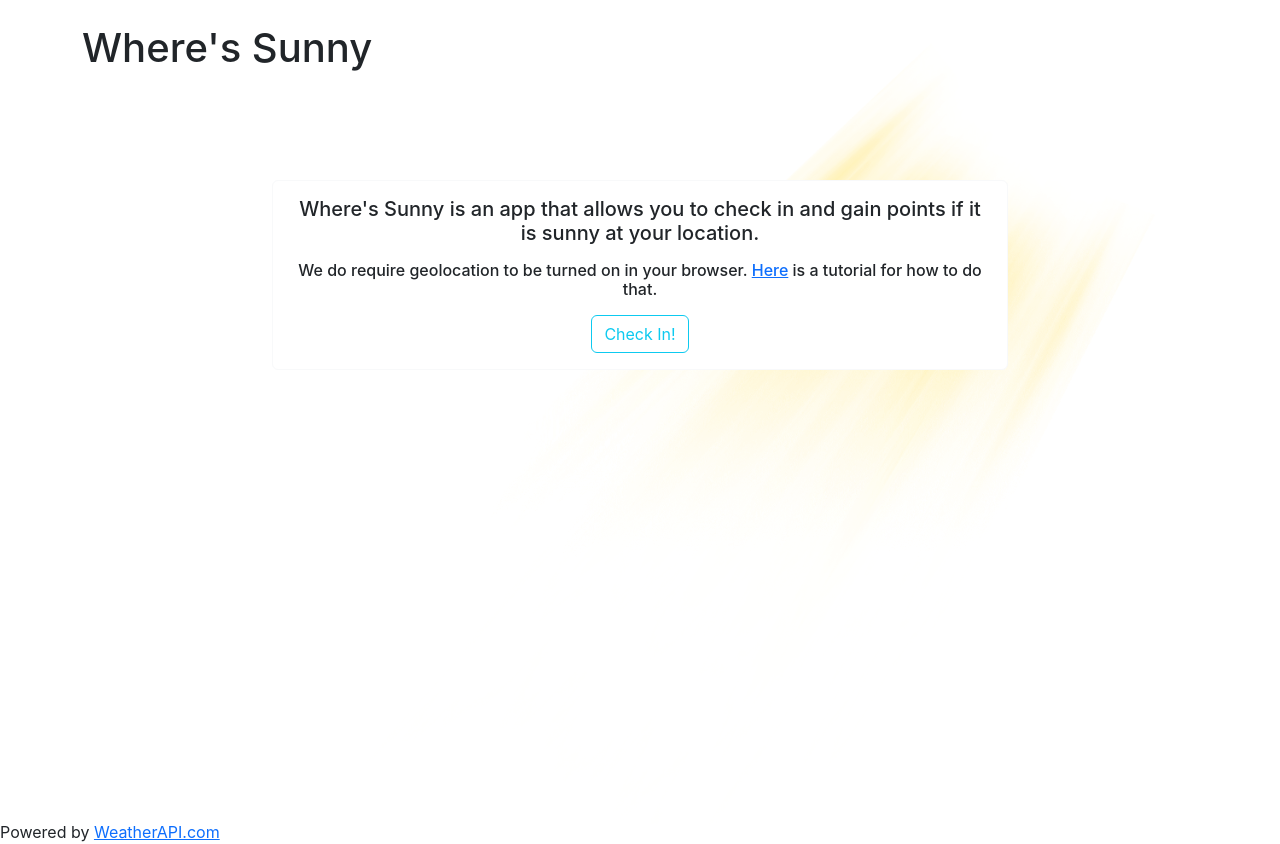
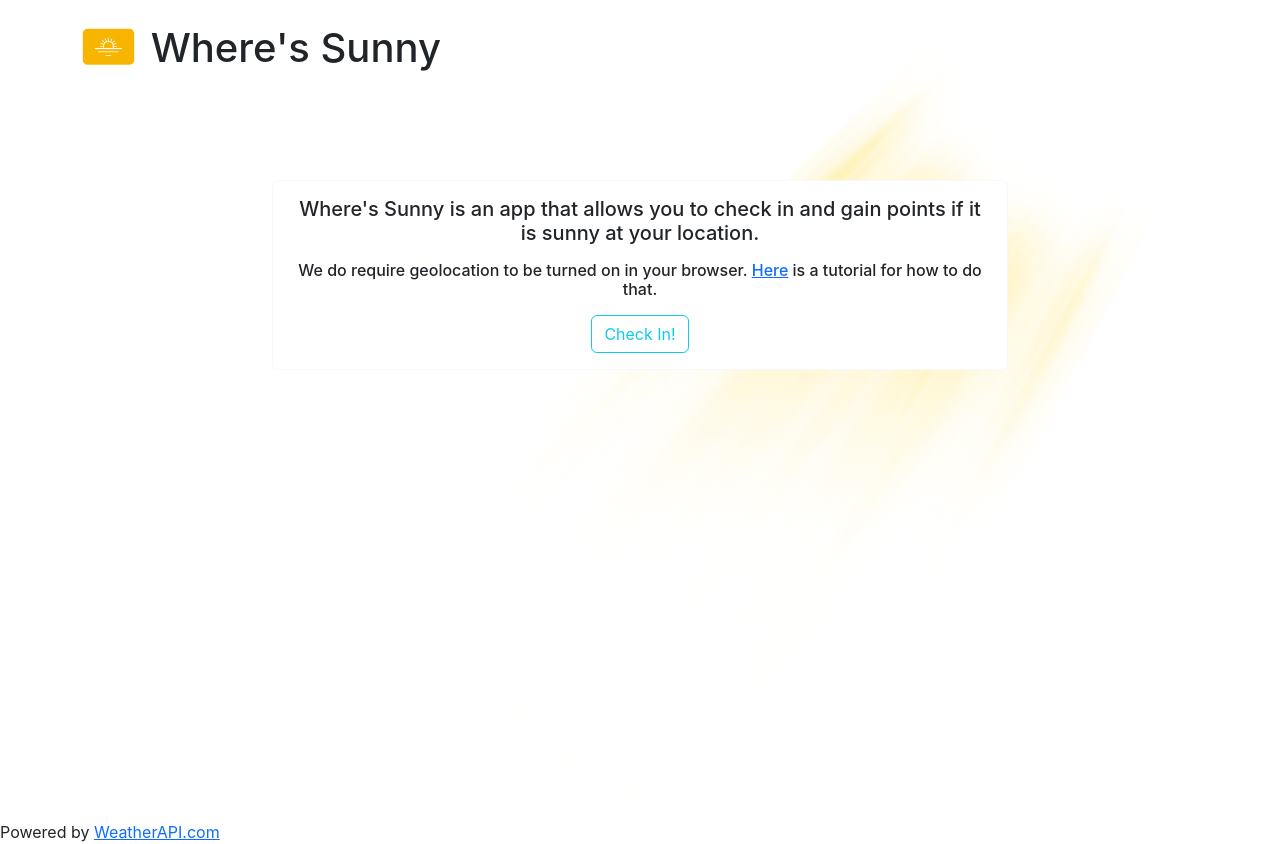
Before and after one commit to espressoGoddess/wheres_sunny, a React (Create React App) app: page / in a window 1280 px wide. Built offline with nearby package versions, Linux system fonts and the light colour scheme.

Commit message:
Add logo as a link home

```diff
--- a/src/Components/App/App.css
+++ b/src/Components/App/App.css
@@ -3,3 +3,8 @@
   background-size: cover;
   height: 100vh;
 }
+
+img {
+  height: 37px;
+  width: auto;
+}
--- a/src/Components/App/App.js
+++ b/src/Components/App/App.js
@@ -1,10 +1,11 @@
 import { Container } from 'react-bootstrap';
 import fetchCall from '../../utilities/api-calls';
 import React, { useState, useEffect } from 'react';
-import { Switch, Route, useHistory } from 'react-router-dom'
+import { Switch, Route, useHistory, Link } from 'react-router-dom'
 import Home from '../Home/Home';
 import Stats from '../Stats/Stats';
 import Success from '../Success/Success';
+import logo from '../../logo.png';
 import categorizeWeather from '../../utilities/weather-categorization';
 import './App.css';
 
@@ -44,9 +45,10 @@ export default function App() {
 
   return (
     <main className="App">
-      <header className="App-header">
-        <Container className='d-flex justify-content-between mt-4'>
-          <h1>Where's Sunny</h1>
+      <header>
+        <Container className='d-flex justify-content-start mt-4'>
+          <Link to='/'><img className='mt-1' src={`${logo}`}/></Link>
+          <h1 className='ms-3'>Where's Sunny</h1>
         </Container>
       </header>
       <Switch>
```
Also changed, not shown: src/logo.png (added).
